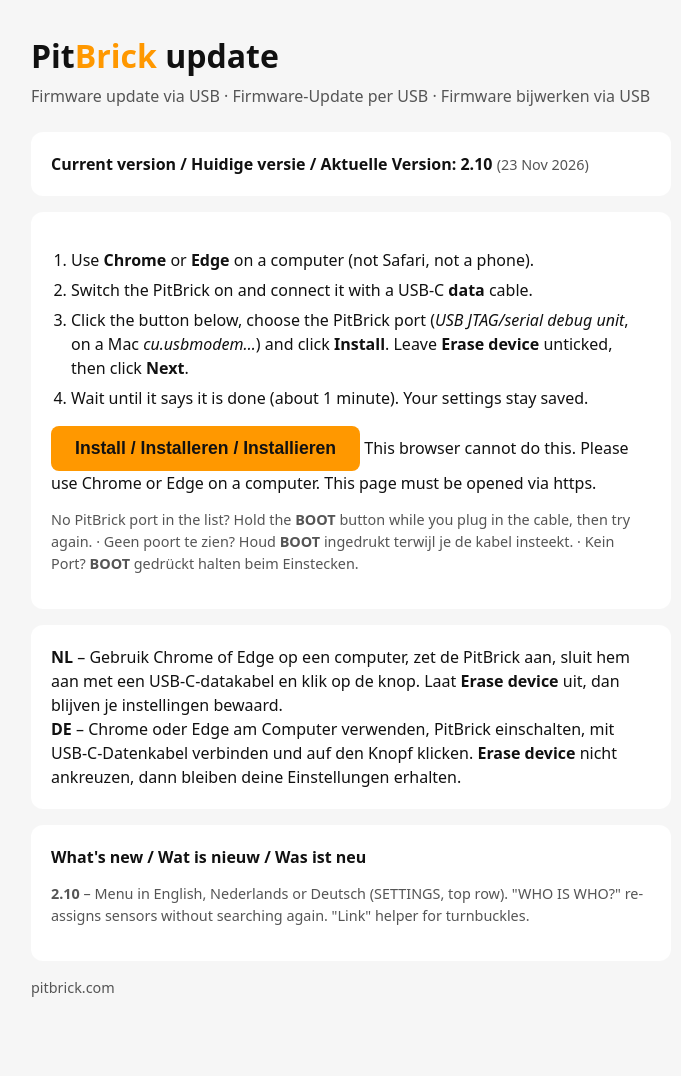
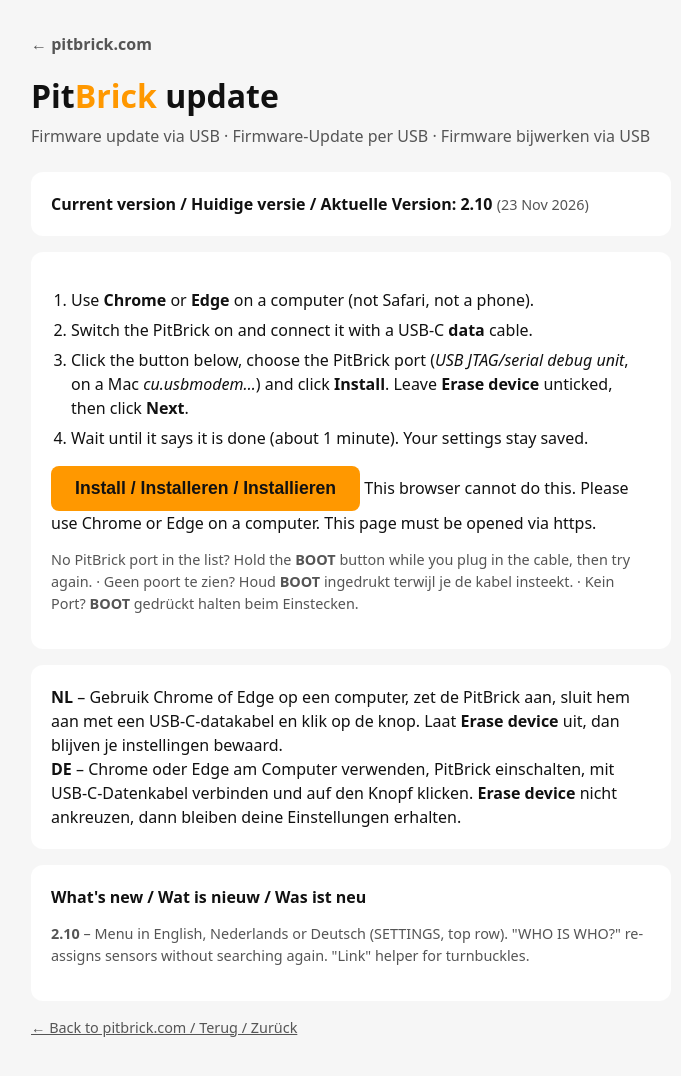
Before and after one commit to PitBrick-RC/pitbrick-firmware, a plain HTML site: page index.html in a window 1280 px wide. Shown: the whole page, without its empty margins (289-970 px from the left). Before the commit the page ends 1045 px from the top, so only its background shows below. Drawn offline with Linux system fonts and the light colour scheme.

Commit message:
Back link to pitbrick.com on update page (#1)
Claude-Session: https://claude.ai/code/session_014Pa1VsWsfEZfrRTFXRvrKD

Co-authored-by: Claude <noreply@anthropic.com>

```diff
--- a/index.html
+++ b/index.html
@@ -16,10 +16,13 @@
   ol { padding-left:20px; } li { margin:6px 0; }
   esp-web-install-button button[slot] { background:var(--merk); color:#111; border:0; border-radius:8px; padding:12px 24px; font-size:1.1rem; font-weight:600; cursor:pointer; }
   .klein { color:var(--grijs); font-size:.9rem; }
+  a.terug { display:inline-block; color:var(--grijs); text-decoration:none; font-weight:600; margin:0 0 16px; }
+  a.terug:hover { color:var(--merk); }
 </style>
 </head>
 <body>
 <main>
+  <a class="terug" href="https://pitbrick.com/">&larr; pitbrick.com</a>
   <h1>Pit<span>Brick</span> update</h1>
   <p class="sub">Firmware update via USB &middot; Firmware-Update per USB &middot; Firmware bijwerken via USB</p>
 
@@ -50,7 +53,7 @@
     <p class="klein"><b>2.10</b> &ndash; Menu in English, Nederlands or Deutsch (SETTINGS, top row). "WHO IS WHO?" re-assigns sensors without searching again. "Link" helper for turnbuckles.<br>
     </p>
   </div>
-  <p class="klein">pitbrick.com</p>
+  <p class="klein"><a href="https://pitbrick.com/" style="color:inherit">&larr; Back to pitbrick.com / Terug / Zur&uuml;ck</a></p>
 </main>
 </body>
 </html>
```
